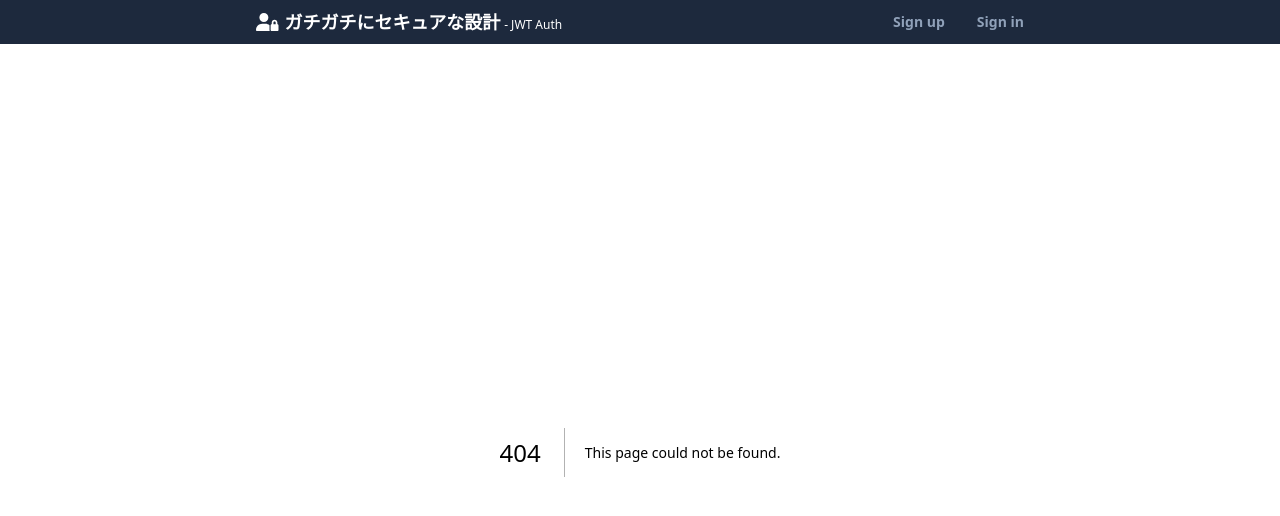
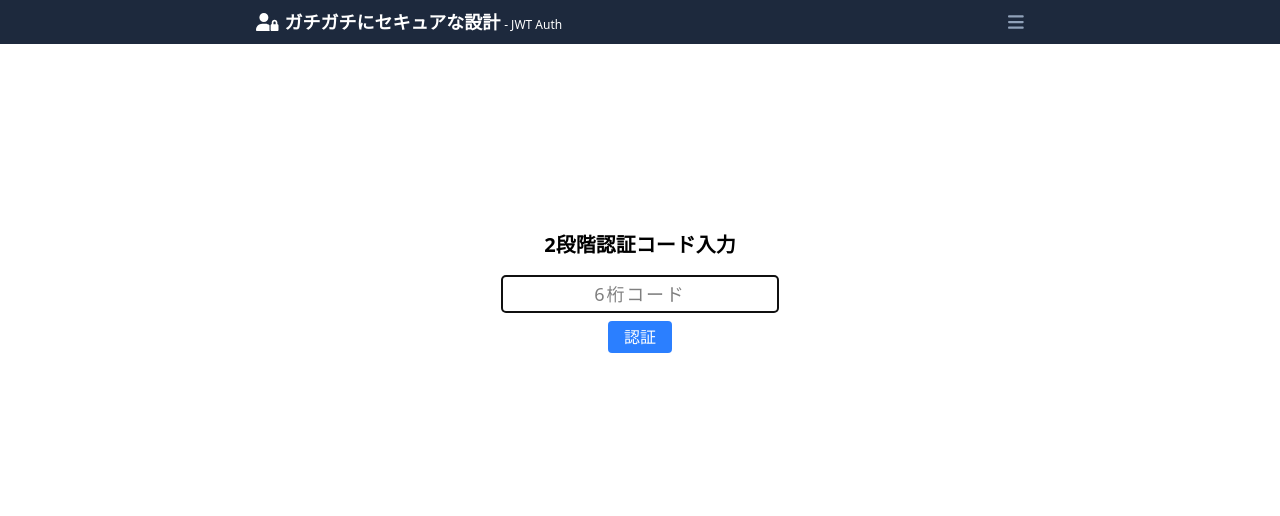
Before and after one commit to ykNe0372/web-sec-assignment, a Next.js app: page /login/2fa in a window 1280 px wide. Before the commit this address had no page. Shown: the top 516 px of the page. Built offline with nearby package versions, Linux system fonts and the light colour scheme.

Commit message:
Google Authenticator 2段階認証の作成

```diff
--- a/package.json
+++ b/package.json
@@ -38,13 +38,17 @@
     "@tailwindcss/postcss": "^4",
     "@types/js-cookie": "^3.0.6",
     "@types/node": "^20",
+    "@types/qrcode": "^1.5.5",
     "@types/react": "^19",
     "@types/react-dom": "^19",
+    "@types/speakeasy": "^2.0.10",
     "eslint": "^9",
     "eslint-config-next": "15.3.2",
     "prettier": "^3.5.3",
     "prettier-plugin-tailwindcss": "^0.6.11",
     "prisma": "^6.8.2",
+    "qrcode": "^1.5.4",
+    "speakeasy": "^2.0.0",
     "tailwindcss": "^4",
     "ts-node": "^10.9.2",
     "typescript": "^5"
--- /dev/null
+++ b/src/app/2fa/page.tsx
@@ -0,0 +1,64 @@
+"use client";
+
+import React, { useEffect, useState } from "react";
+import { useSearchParams } from "next/navigation";
+import Image from "next/image";
+
+const Page: React.FC = () => {
+  const [qrCodeUrl, setQrCodeUrl] = useState<string | null>(null);
+  const [loading, setLoading] = useState(false);
+  const [error, setError] = useState<string | null>(null);
+
+  const searchParams = useSearchParams();
+  const userId = searchParams.get("userId");
+  const userEmail = searchParams.get("userEmail");
+  console.log("userId:", userId);
+
+  useEffect(() => {
+    const fetchQrCode = async () => {
+      setLoading(true);
+      setError(null);
+      try {
+        const res = await fetch("/api/2fa/setup", {
+          method: "POST",
+          headers: { "Content-Type": "application/json" },
+          body: JSON.stringify({ userId, userEmail }),
+        });
+        if (!res.ok) throw new Error("QRコードの取得に失敗しました");
+        const data = await res.json();
+        setQrCodeUrl(data.qrCodeDataUrl);
+      } catch (e: unknown) {
+        if (e instanceof Error) {
+          setError(e.message);
+        } else {
+          setError("予期しないエラーが発生しました");
+        }
+      } finally {
+        setLoading(false);
+      }
+    };
+    fetchQrCode();
+  }, [userId, userEmail]);
+
+  return (
+    <main className="flex flex-col items-center justify-center min-h-[60vh]">
+      <h1 className="text-xl font-bold mb-4">2段階認証セットアップ</h1>
+      {loading && <p>QRコードを生成中...</p>}
+      {error && <p className="text-red-500">{error}</p>}
+      {qrCodeUrl && (
+        <div className="flex flex-col items-center">
+          <Image
+            src={qrCodeUrl}
+            alt="2FA QRコード"
+            width={200}
+            height={200}
+            className="mb-2"
+          />
+          <p>認証アプリでQRコードをスキャンしてください。</p>
+        </div>
+      )}
+    </main>
+  );
+};
+
+export default Page;
--- a/src/app/_components/Header.tsx
+++ b/src/app/_components/Header.tsx
@@ -6,13 +6,30 @@ import NextLink from "next/link";
 import { useRouter } from "next/navigation";
 import { FontAwesomeIcon } from "@fortawesome/react-fontawesome";
 import { faUserLock } from "@fortawesome/free-solid-svg-icons";
+import { faBars } from "@fortawesome/free-solid-svg-icons";
 
 import { twMerge } from "tailwind-merge";
 import { AUTH } from "@/config/auth";
+import { useState, useRef, useEffect } from "react";
 
 export const Header: React.FC = () => {
   const { userProfile, logout } = useAuth();
   const router = useRouter();
+
+  const [menuOpen, setMenuOpen] = useState(false);
+  const menuRef = useRef<HTMLDivElement>(null);
+
+  useEffect(() => {
+    const handleClickOutside = (event: MouseEvent) => {
+      if (menuRef.current && !menuRef.current.contains(event.target as Node)) setMenuOpen(false);
+    };
+    if (menuOpen) {
+      document.addEventListener("mousedown", handleClickOutside);
+    }
+    return () => {
+      document.removeEventListener("mousedown", handleClickOutside);
+    };
+  }, [menuOpen]);
 
   return (
     <header>
@@ -33,38 +50,62 @@ export const Header: React.FC = () => {
               {AUTH.isSession ? "- Session Auth" : "- JWT Auth"}
             </span>
           </div>
-          <div className="flex items-center space-x-6">
+          <div className="relative" ref={menuRef}>
+            <button
+              className="text-slate-400 hover:text-white"
+              onClick={() => setMenuOpen((prev) => !prev)}
+              aria-label="Menu"
+            >
+              <FontAwesomeIcon icon={faBars} />
+            </button>
+            {menuOpen && (
+              <div className="absolute left-1/2 -translate-x-1/2 mt-2 w-32 bg-white rounded border border-slate-400 z-10 text-slate-800">
+                <div className="absolute top-[-8px] left-1/2 -translate-x-1/2 w-0 h-0 border-l-8 border-r-8 border-b-8 border-l-transparent border-r-transparent border-b-white" />
+                {!userProfile && (
+                  <>
                     <div
-              className={twMerge("text-sm text-slate-400 cursor-pointer hover:text-white ")}
+                      className="px-4 py-2 text-sm cursor-pointer hover:bg-slate-100"
                       onClick={() => {
                         router.push("/signup");
+                        setMenuOpen(false);
                       }}
                     >
-              Sign up
+                      サインアップ
                     </div>
-            {userProfile ? (
-              <div className="ml-2 text-sm text-slate-400">
-                <div className="flex items-center gap-x-2">
-                  <div className="text-slate-200">{userProfile.name}</div>
                     <div
-                    className={twMerge("cursor-pointer hover:text-white")}
-                    onClick={logout}
-                    >
-                    Sign out
-                  </div>
-                </div>
-              </div>
-            ) : (
-              <div
-              className={twMerge(
-                "ml-2 text-sm text-slate-400",
-                "cursor-pointer hover:text-white",
-              )}
+                      className="px-4 py-2 text-sm cursor-pointer hover:bg-slate-100"
                       onClick={() => {
                         router.push("/login");
+                        setMenuOpen(false);
                       }}
                     >
-                Sign in
+                      サインイン
+                    </div>
+                  </>
+                )}
+                {userProfile && (
+                  <>
+                    <div className="px-4 py-2 text-sm text-slate-500">{userProfile.name}</div>
+                    <div
+                      className="px-4 py-2 text-sm cursor-pointer hover:bg-slate-100"
+                      onClick={() => {
+                        logout();
+                        setMenuOpen(false);
+                      }}
+                    >
+                      サインアウト
+                    </div>
+                    <div
+                      className="px-4 py-2 text-sm cursor-pointer hover:bg-slate-100"
+                      onClick={() => {
+                        router.push(`/2fa?userId=${encodeURIComponent(userProfile.id)}&userEmail=${encodeURIComponent(userProfile.email)}`);
+                        setMenuOpen(false);
+                      }}
+                      >
+                      2段階認証
+                    </div>
+                  </>
+                )}
               </div>
             )}
           </div>
--- a/src/app/_types/ApiResponse.ts
+++ b/src/app/_types/ApiResponse.ts
@@ -1,6 +1,9 @@
 export type ApiResponse<T> = {
   success: boolean;
+  message: string; // 主にエラーメッセージなど
   payload: T;
-  message: string; // 主にエラーメッセージなど
   metadata?: string; // JSON形式のメタ情報
+  require2fa?: boolean;
+  userId?: string;
+  userEmail?: string;
 };
--- /dev/null
+++ b/src/app/api/2fa/setup/route.ts
@@ -0,0 +1,43 @@
+import { NextRequest, NextResponse } from "next/server";
+import { PrismaClient } from "@prisma/client";
+import speakeasy from "speakeasy";
+import QRCode from "qrcode";
+
+const prisma = new PrismaClient();
+
+export async function POST(req: NextRequest) {
+  // 認証済みユーザーIDを取得する処理を追加してください
+  const { userId, userEmail } = await req.json();
+
+  // 既存のTOTPシークレットがなければ生成
+  const user = await prisma.user.findUnique({ where: { id: userId } });
+  if (!user) {
+    return NextResponse.json({ error: "User not found" }, { status: 404 });
+  }
+
+  let secret = user.totpSecret;
+  if (!secret) {
+    const generated = speakeasy.generateSecret({ length: 32 });
+    secret = generated.base32;
+    await prisma.user.update({
+      where: { id: userId },
+      data: { totpSecret: secret },
+    });
+  }
+
+  // otpauth URLを生成
+  const otpauthUrl = speakeasy.otpauthURL({
+    secret,
+    label: encodeURIComponent(userEmail),
+    issuer: "SecureSystem",
+    encoding: "base32",
+  });
+
+  // QRコード画像をbase64で生成
+  const qrCodeDataUrl = await QRCode.toDataURL(otpauthUrl);
+
+  return NextResponse.json({
+    qrCodeDataUrl, // これをimgタグのsrcに使う
+    otpauthUrl,    // 参考までに返却
+  });
+}
--- /dev/null
+++ b/src/app/api/2fa/verify/route.ts
@@ -0,0 +1,31 @@
+import { NextRequest, NextResponse } from "next/server";
+import { PrismaClient } from "@prisma/client";
+import speakeasy from "speakeasy";
+
+const prisma = new PrismaClient();
+
+export async function POST(req: NextRequest) {
+  const { userId, token } = await req.json();
+
+  // ユーザー取得
+  const user = await prisma.user.findUnique({ where: { id: userId } });
+  if (!user || !user.totpSecret) {
+    return NextResponse.json({ success: false, message: "2FA未設定またはユーザーが存在しません" }, { status: 400 });
+  }
+
+  // TOTP検証
+  const verified = speakeasy.totp.verify({
+    secret: user.totpSecret,
+    encoding: "base32",
+    token, // 入力された6桁コード
+    window: 1, // 時間のズレ許容（必要に応じて調整）
+  });
+
+  if (verified) {
+    // 必要なら2FA有効フラグを保存
+    // await prisma.user.update({ where: { id: userId }, data: { ... } });
+    return NextResponse.json({ success: true });
+  } else {
+    return NextResponse.json({ success: false, message: "コードが正しくありません" }, { status: 401 });
+  }
+}
--- a/src/app/api/login/route.ts
+++ b/src/app/api/login/route.ts
@@ -53,6 +53,18 @@ export const POST = async (req: NextRequest) => {
       return NextResponse.json(res);
     }
 
+    if (user.totpSecret) {
+      const res: ApiResponse<null> = {
+        success: true,
+        payload: null,
+        require2fa: true,
+        userId: user.id,
+        userEmail: user.email,
+        message: "",
+      };
+      return NextResponse.json(res);
+    }
+
     const tokenMaxAgeSeconds = 60 * 60 * 3; // 3時間
 
     if (AUTH.isSession) {
--- /dev/null
+++ b/src/app/login/2fa/page.tsx
@@ -0,0 +1,66 @@
+"use client";
+
+import React, { useState } from "react";
+import { useRouter, useSearchParams } from "next/navigation";
+
+const Page: React.FC = () => {
+  const [token, setToken] = useState("");
+  const [error, setError] = useState<string | null>(null);
+  const [isPending, setIsPending] = useState(false);
+  const router = useRouter();
+
+  const searchParams = useSearchParams();
+  const userId = searchParams.get("userId");
+  const userEmail = searchParams.get("userEmail");
+
+  const handleVerify = async (e: React.FormEvent) => {
+    e.preventDefault();
+    setIsPending(true);
+    setError(null);
+    try {
+      const res = await fetch("/api/2fa/verify", {
+        method: "POST",
+        headers: { "Content-Type": "application/json" },
+        body: JSON.stringify({ userId, token }),
+      });
+      const data = await res.json();
+      if (data.success) {
+        router.replace("/"); // 認証成功時にトップページ等へ遷移
+      } else {
+        setError(data.message || "認証に失敗しました");
+      }
+    } catch (e) {
+      setError("通信エラーが発生しました");
+    } finally {
+      setIsPending(false);
+    }
+  };
+
+  return (
+    <main className="flex flex-col items-center justify-center min-h-[60vh]">
+      <h1 className="text-xl font-bold mb-4">2段階認証コード入力</h1>
+      <form onSubmit={handleVerify} className="flex flex-col items-center gap-2">
+        <input
+          type="text"
+          maxLength={6}
+          value={token}
+          onChange={e => setToken(e.target.value)}
+          placeholder="6桁コード"
+          className="border px-2 py-1 rounded text-center text-lg tracking-widest"
+          disabled={isPending}
+          autoFocus
+        />
+        <button
+          type="submit"
+          className="bg-blue-500 text-white px-4 py-1 rounded"
+          disabled={isPending || token.length !== 6}
+        >
+          認証
+        </button>
+        {error && <p className="text-red-500">{error}</p>}
+      </form>
+    </main>
+  );
+};
+
+export default Page;
--- a/src/app/login/page.tsx
+++ b/src/app/login/page.tsx
@@ -95,6 +95,11 @@ const Page: React.FC = () => {
         return;
       }
 
+      if (body.require2fa && body.userId && body.userEmail) {
+        router.replace(`/login/2fa?userId=${encodeURIComponent(body.userId)}&userEmail=${encodeURIComponent(body.userEmail)}`);
+        return;
+      }
+
       if (AUTH.isSession) {
         // ■■ セッションベース認証の処理 ■■
         setUserProfile(userProfileSchema.parse(body.payload));
@@ -177,11 +182,8 @@ const Page: React.FC = () => {
         <div>
           <div className="mt-4 flex items-center gap-x-2">
             <FontAwesomeIcon icon={faSpinner} spin />
-            <div>ようこそ、{userProfile?.name} さん。</div>
+            <div>ただいま処理中です...</div>
           </div>
-          <NextLink href="/" className="text-blue-500 hover:underline">
-            自動的に画面が切り替わらないときはこちらをクリックしてください。
-          </NextLink>
         </div>
       )}
     </main>
```
Also changed, not shown: 2 other files (tests, documents, lock files or other folders). Lines whose indentation alone changed are shown as unchanged.
